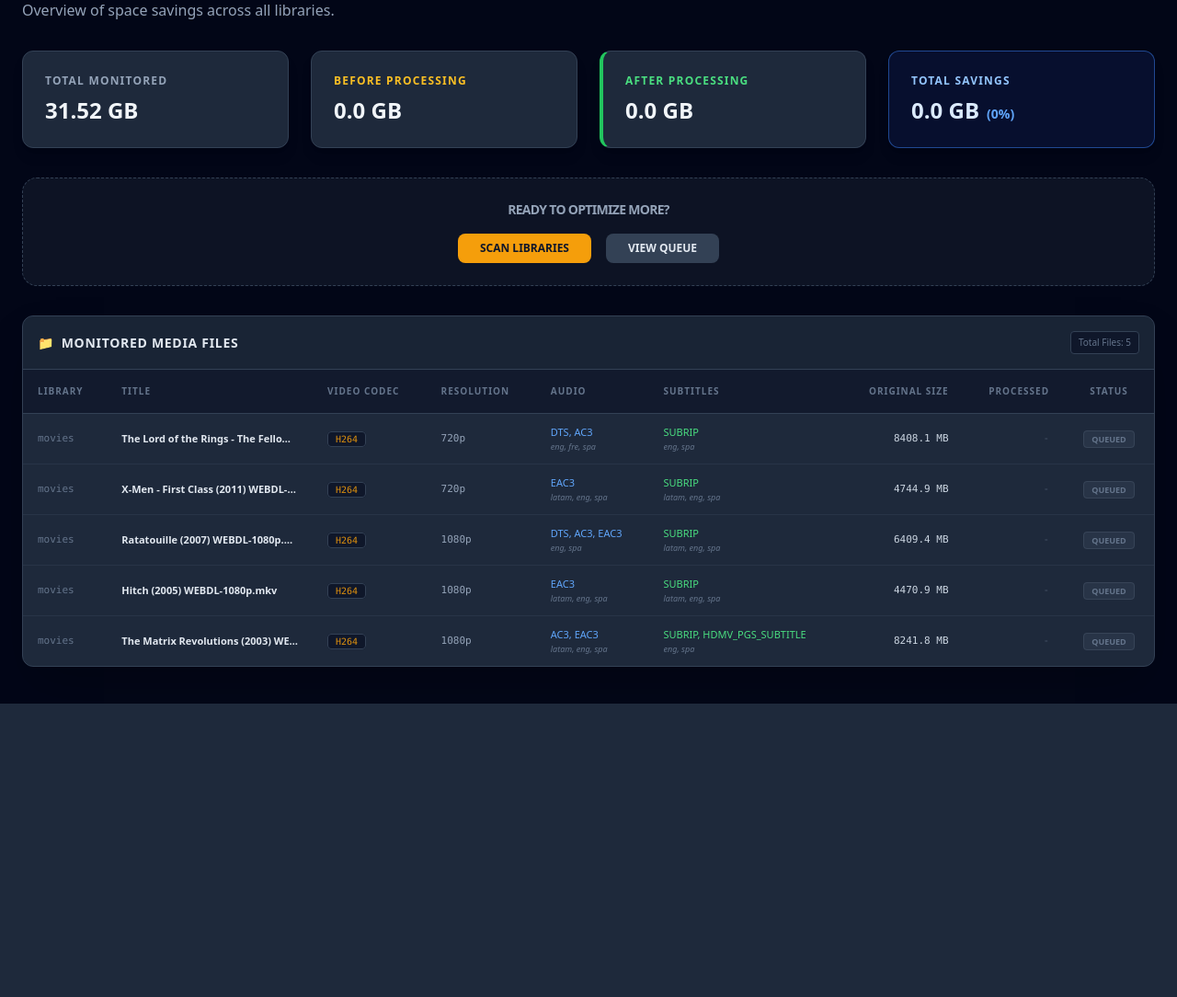
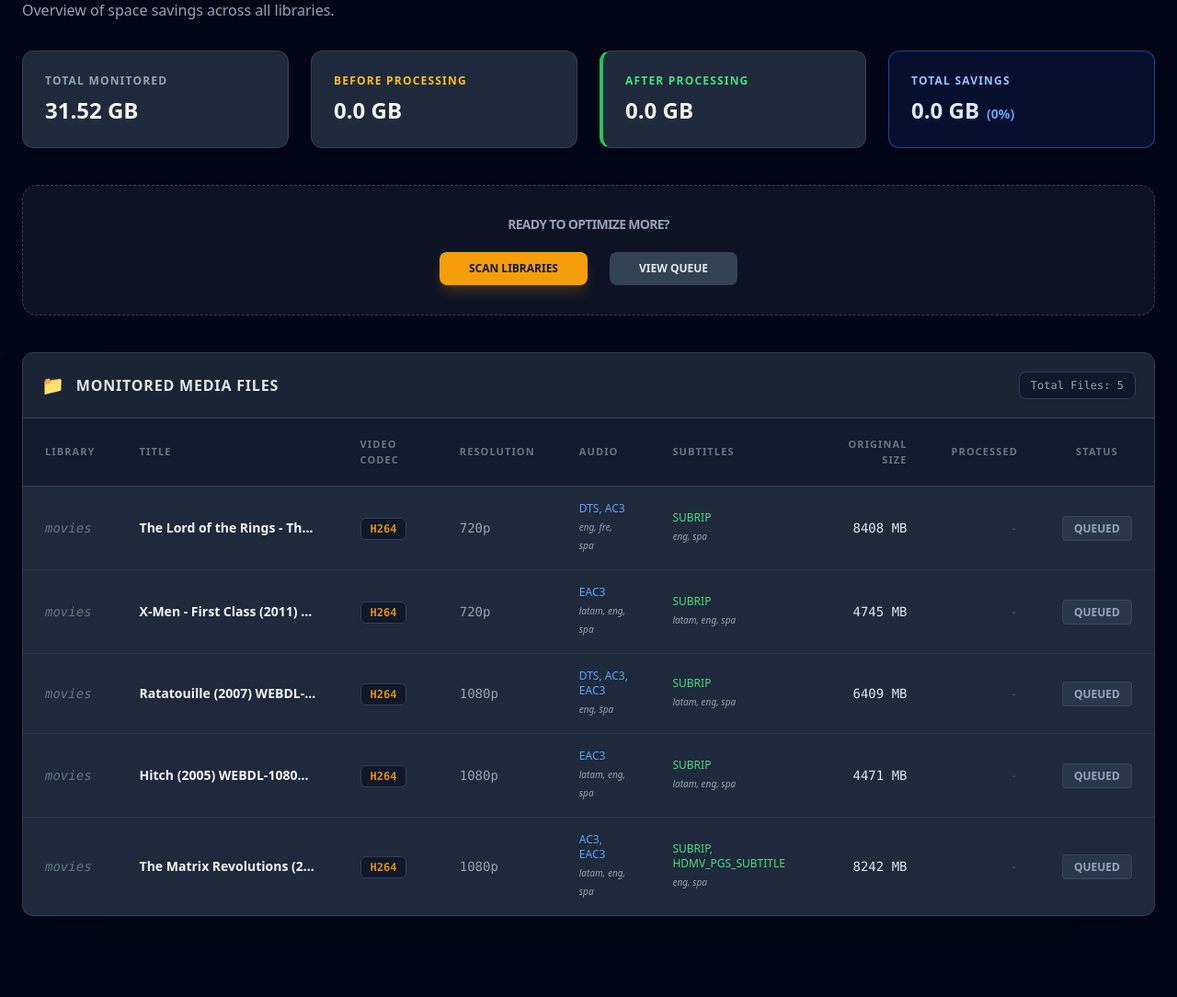
Before and after one commit to aitorti/thresherr, a FastAPI app: page / in a window 1280 px wide. Shown: the part 146-1230 px from the top of the page at 92% size. Before the commit the page ends 911 px from the top, so only its background shows below. Run offline with FastAPI, Linux system fonts and the light colour scheme; some libraries are stand-ins or nearby versions.

Commit message:
Modified MONITORED MEDIA FILES table to the dashboard. Added resolution identification. Added latam identification

```diff
--- a/app/templates/dashboard.html
+++ b/app/templates/dashboard.html
@@ -3,10 +3,10 @@
 {% block content %}
 <div class="mb-8">
     <h1 class="text-3xl font-bold text-slate-100 tracking-tight">Global Statistics</h1>
-    <p class="text-slate-400">Overview of space savings across all libraries.</p>
+    <p class="text-slate-400 text-base">Overview of space savings across all libraries.</p>
 </div>
 
-<div class="grid grid-cols-1 md:grid-cols-2 lg:grid-cols-4 gap-6 mb-8">
+<div class="grid grid-cols-1 md:grid-cols-2 lg:grid-cols-4 gap-6 mb-10">
     <div class="bg-slate-800 p-6 rounded-xl border border-slate-700 shadow-lg">
         <p class="text-slate-400 text-xs font-bold uppercase tracking-widest">Total Monitored</p>
         <p class="text-2xl font-bold text-slate-100 mt-2">{{ total_gb }} GB</p>
@@ -31,92 +31,92 @@
     </div>
 </div>
 
-<div class="bg-slate-800/40 p-6 rounded-2xl border border-dashed border-slate-700 text-center mb-8">
-    <h2 class="text-sm font-semibold text-slate-400 mb-4 uppercase tracking-tighter">Ready to optimize more?</h2>
-    <div class="flex justify-center gap-4">
-        <a href="/scan" class="bg-amber-500 hover:bg-amber-600 text-slate-900 font-bold py-2 px-6 rounded-lg transition-all transform active:scale-95 text-xs uppercase">
+<div class="bg-slate-800/40 p-8 rounded-2xl border border-dashed border-slate-700 text-center mb-10">
+    <h2 class="text-sm font-semibold text-slate-400 mb-5 uppercase tracking-tighter">Ready to optimize more?</h2>
+    <div class="flex justify-center gap-6">
+        <a href="/scan" class="bg-amber-500 hover:bg-amber-600 text-slate-900 font-bold py-2.5 px-8 rounded-lg transition-all transform active:scale-95 text-xs uppercase shadow-lg shadow-amber-500/20">
             Scan Libraries
         </a>
-        <a href="/queue" class="bg-slate-700 hover:bg-slate-600 text-slate-200 font-bold py-2 px-6 rounded-lg transition-all transform active:scale-95 text-xs uppercase">
+        <a href="/queue" class="bg-slate-700 hover:bg-slate-600 text-slate-200 font-bold py-2.5 px-8 rounded-lg transition-all transform active:scale-95 text-xs uppercase">
             View Queue
         </a>
     </div>
 </div>
 
-<div class="bg-slate-800 rounded-xl border border-slate-700 shadow-2xl overflow-hidden">
-    <div class="p-4 border-b border-slate-700 bg-slate-900/30 flex justify-between items-center">
-        <h2 class="font-bold text-slate-200 text-sm uppercase tracking-wider flex items-center">
-            <span class="mr-2">📁</span> Monitored Media Files
+<div class="bg-slate-800 rounded-xl border border-slate-700 shadow-2xl overflow-hidden mb-12">
+    <div class="p-5 border-b border-slate-700 bg-slate-900/30 flex justify-between items-center">
+        <h2 class="font-bold text-slate-200 text-base uppercase tracking-wider flex items-center">
+            <span class="mr-3 text-xl">📁</span> Monitored Media Files
         </h2>
-        <span class="text-[10px] text-slate-500 bg-slate-900 px-2 py-1 rounded border border-slate-700">
+        <span class="text-xs text-slate-400 bg-slate-900 px-3 py-1.5 rounded-lg border border-slate-700 font-mono">
             Total Files: {{ media_files|length }}
         </span>
     </div>
 
     <div class="overflow-x-auto">
         <table class="w-full text-left border-collapse">
-            <thead class="bg-slate-900/80 text-slate-500 uppercase text-[10px] tracking-widest border-b border-slate-700">
+            <thead class="bg-slate-900/80 text-slate-500 uppercase text-[11px] tracking-widest border-b border-slate-700">
                 <tr>
-                    <th class="px-4 py-4 font-bold">Library</th>
-                    <th class="px-4 py-4 font-bold">Title</th>
-                    <th class="px-4 py-4 font-bold">Video Codec</th>
-                    <th class="px-4 py-4 font-bold">Resolution</th>
-                    <th class="px-4 py-4 font-bold">Audio</th>
-                    <th class="px-4 py-4 font-bold">Subtitles</th>
-                    <th class="px-4 py-4 font-bold text-right">Original Size</th>
-                    <th class="px-4 py-4 font-bold text-right">Processed</th>
-                    <th class="px-4 py-4 font-bold text-center">Status</th>
+                    <th class="px-6 py-5 font-bold">Library</th>
+                    <th class="px-6 py-5 font-bold">Title</th>
+                    <th class="px-6 py-5 font-bold">Video Codec</th>
+                    <th class="px-6 py-5 font-bold">Resolution</th>
+                    <th class="px-6 py-5 font-bold">Audio</th>
+                    <th class="px-6 py-5 font-bold">Subtitles</th>
+                    <th class="px-6 py-5 font-bold text-right">Original Size</th>
+                    <th class="px-6 py-5 font-bold text-right">Processed</th>
+                    <th class="px-6 py-5 font-bold text-center">Status</th>
                 </tr>
             </thead>
             <tbody class="divide-y divide-slate-700/50">
                 {% for file in media_files %}
-                <tr class="hover:bg-slate-700/20 transition-colors text-[11px]">
-                    <td class="px-4 py-3 text-slate-500 font-mono">{{ file.library.name }}</td>
-                    <td class="px-4 py-3 font-semibold text-slate-200 truncate max-w-[200px]" title="{{ file.file_name }}">
+                <tr class="hover:bg-slate-700/20 transition-colors text-sm">
+                    <td class="px-6 py-4 text-slate-500 font-mono italic">{{ file.library.name }}</td>
+                    <td class="px-6 py-4 font-semibold text-slate-100 truncate max-w-[240px]" title="{{ file.file_name }}">
                         {{ file.file_name }}
                     </td>
-                    <td class="px-4 py-3">
-                        <span class="bg-slate-900 text-amber-500/90 px-2 py-0.5 rounded border border-slate-700 font-mono text-[10px]">
+                    <td class="px-6 py-4">
+                        <span class="bg-slate-900 text-amber-500/90 px-2.5 py-1 rounded-md border border-slate-700 font-mono text-xs font-bold">
                             {{ file.video_codec|upper if file.video_codec else '???' }}
                         </span>
                     </td>
-                    <td class="px-4 py-3 text-slate-400 font-mono">
+                    <td class="px-6 py-4 text-slate-400 font-mono">
                         {{ file.resolution if file.resolution else '---' }}
                     </td>
-                    <td class="px-4 py-3">
-                        <div class="text-blue-400 font-medium uppercase">{{ file.audio_codec if file.audio_codec else 'None' }}</div>
-                        <div class="text-[9px] text-slate-500 italic">{{ file.audio_languages if file.audio_languages else '-' }}</div>
+                    <td class="px-6 py-4">
+                        <div class="text-blue-400 font-medium uppercase text-xs">{{ file.audio_codec if file.audio_codec else 'None' }}</div>
+                        <div class="text-[10px] text-slate-400 italic mt-0.5">{{ file.audio_languages if file.audio_languages else '-' }}</div>
                     </td>
-                    <td class="px-4 py-3">
-                        <div class="text-green-400 font-medium uppercase">{{ file.subtitle_codec if file.subtitle_codec else 'None' }}</div>
-                        <div class="text-[9px] text-slate-500 italic">{{ file.subtitle_languages if file.subtitle_languages else '-' }}</div>
+                    <td class="px-6 py-4">
+                        <div class="text-green-400 font-medium uppercase text-xs">{{ file.subtitle_codec if file.subtitle_codec else 'None' }}</div>
+                        <div class="text-[10px] text-slate-400 italic mt-0.5">{{ file.subtitle_languages if file.subtitle_languages else '-' }}</div>
                     </td>
-                    <td class="px-4 py-3 text-right text-slate-300 font-mono">
-                        {{ (file.size_original / (1024**2))|round(1) if file.size_original else '0' }} MB
+                    <td class="px-6 py-4 text-right text-slate-200 font-mono">
+                        {{ (file.size_original / 1048576) | round(0) | int }} MB
                     </td>
-                    <td class="px-4 py-3 text-right text-slate-300 font-mono">
+                    <td class="px-6 py-4 text-right text-slate-300 font-mono">
                         {% if file.status == 'completed' %}
-                            <span class="text-green-400">{{ (file.size_final / (1024**2))|round(1) }} MB</span>
+                            <span class="text-green-400">{{ (file.size_final / 1048576) | round(0) | int }} MB</span>
                         {% else %}
                             <span class="text-slate-600">-</span>
                         {% endif %}
                     </td>
-                    <td class="px-4 py-3 text-center">
+                    <td class="px-6 py-4 text-center">
                         {% if file.status == 'completed' %}
-                            <span class="px-2 py-0.5 rounded bg-green-900/30 text-green-400 text-[9px] font-bold uppercase border border-green-800/50">Completed</span>
+                            <span class="px-3 py-1 rounded bg-green-900/40 text-green-400 text-xs font-bold uppercase border border-green-800/50 shadow-sm shadow-green-900/20">Completed</span>
                         {% elif file.status == 'processing' %}
-                            <span class="px-2 py-0.5 rounded bg-blue-900/30 text-blue-400 text-[9px] font-bold uppercase border border-blue-800/50 animate-pulse">In Progress</span>
+                            <span class="px-3 py-1 rounded bg-blue-900/40 text-blue-400 text-xs font-bold uppercase border border-blue-800 animate-pulse">Processing</span>
                         {% elif file.status == 'failed' %}
-                            <span class="px-2 py-0.5 rounded bg-red-900/30 text-red-400 text-[9px] font-bold uppercase border border-red-800/50">Failed</span>
+                            <span class="px-3 py-1 rounded bg-red-900/40 text-red-400 text-xs font-bold uppercase border border-red-800/50">Failed</span>
                         {% else %}
-                            <span class="px-2 py-0.5 rounded bg-slate-700/50 text-slate-500 text-[9px] font-bold uppercase border border-slate-600/50">Queued</span>
+                            <span class="px-3 py-1 rounded bg-slate-700/60 text-slate-400 text-xs font-bold uppercase border border-slate-600/50">Queued</span>
                         {% endif %}
                     </td>
                 </tr>
                 {% else %}
                 <tr>
-                    <td colspan="9" class="px-4 py-12 text-center text-slate-500 italic bg-slate-900/10">
-                        No media files found. Make sure you have libraries configured and click "Scan Libraries".
+                    <td colspan="9" class="px-6 py-20 text-center text-slate-500 italic bg-slate-900/10 text-base">
+                        No media files found. Click "Scan Libraries" to start monitoring.
                     </td>
                 </tr>
                 {% endfor %}
```
Also changed, not shown: app/scanner.py (+56 -17 lines), app/thresherr.db.
